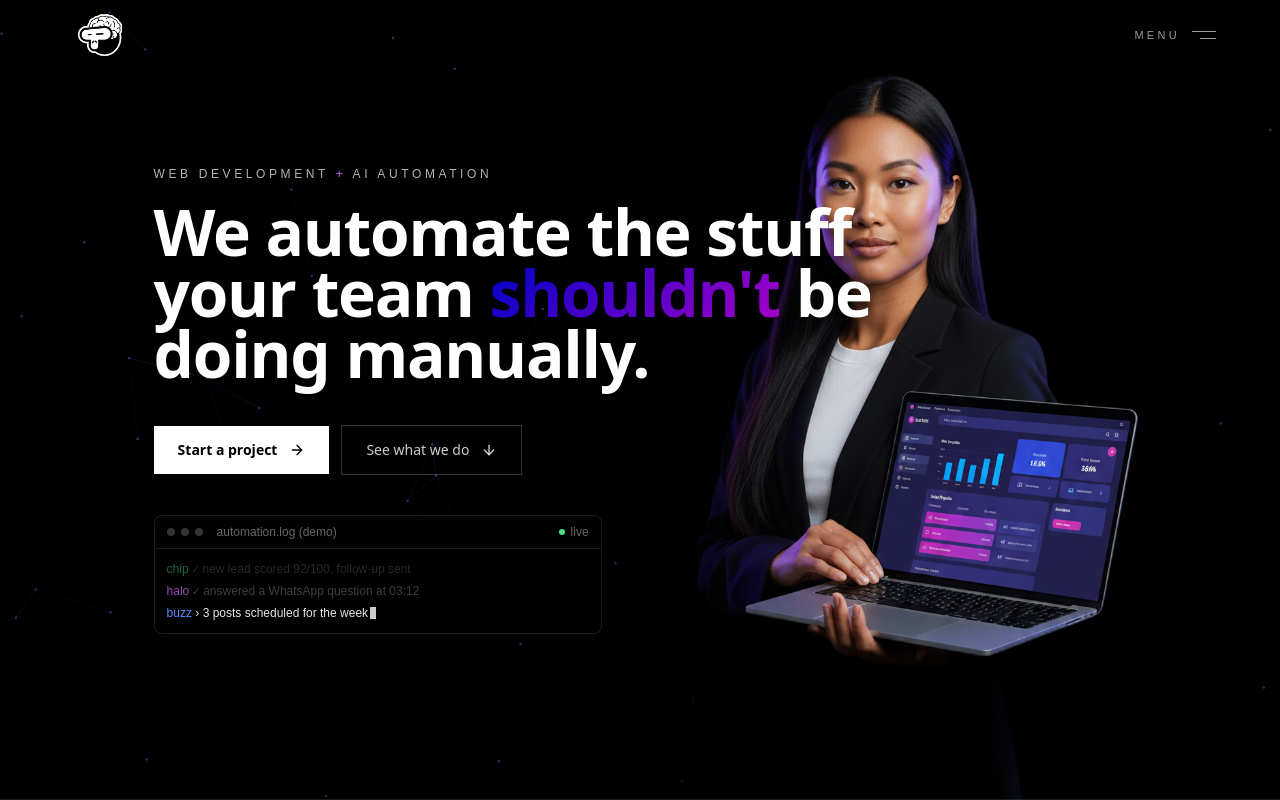
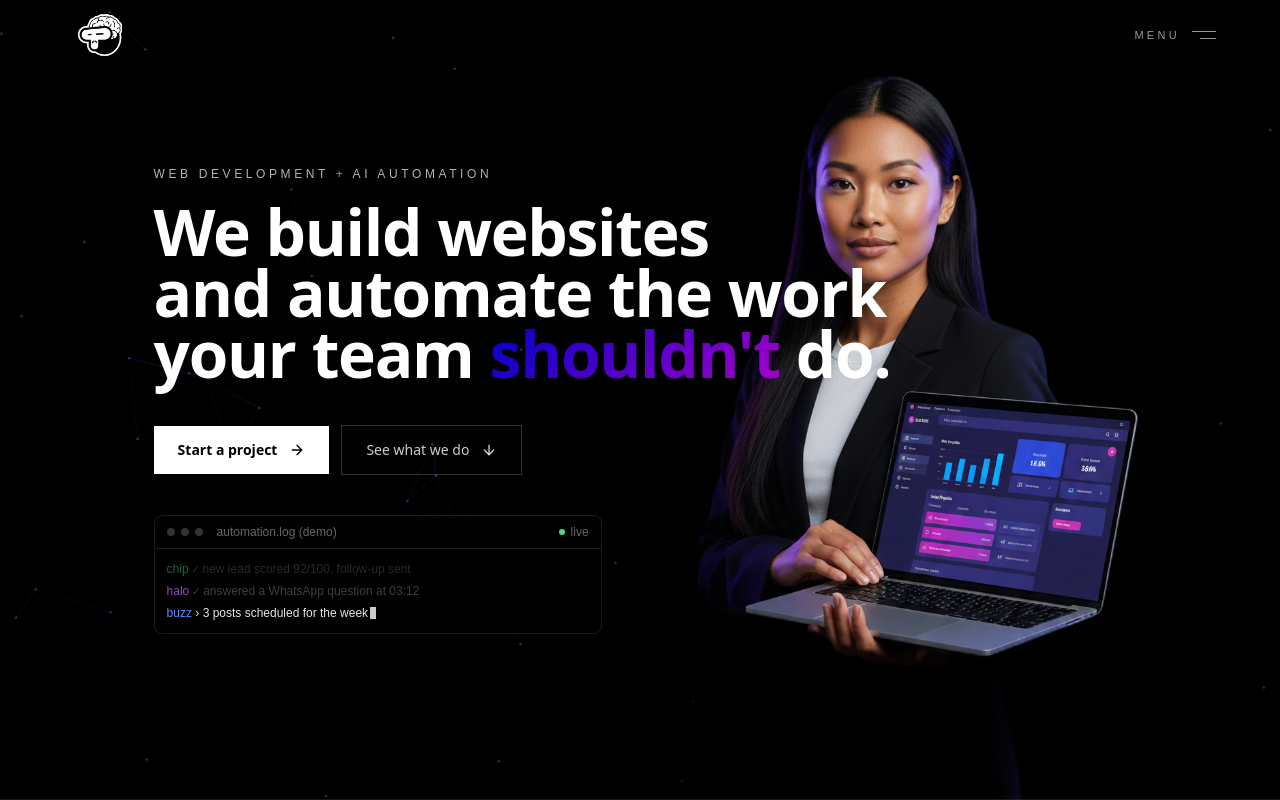
Before and after one commit to sohankulasekara-maker/neuromonkey-website, a Next.js app: page / in a window 1280 px wide. Shown: the top 800 px of the page. Built offline with nearby package versions, Linux system fonts and the light colour scheme; a web font is replaced by a local one.

Commit message:
feat: hero headline names websites and automation

```diff
--- a/components/Hero.tsx
+++ b/components/Hero.tsx
@@ -13,10 +13,13 @@ import Magnetic from "./Magnetic";
  */
 
 /** Each line: its words, which word is highlighted, and where it exits to. */
+/* 23 Nov 2026: the headline names both halves of the business, websites and
+   automation. It read "We automate the stuff your team shouldn't be doing
+   manually." */
 const LINES = [
-  { words: ["We", "automate", "the", "stuff"], exitX: -260 },
-  { words: ["your", "team", "shouldn't", "be"], highlight: "shouldn't", exitX: 260 },
-  { words: ["doing", "manually."], exitX: -180 },
+  { words: ["We", "build", "websites"], exitX: -260 },
+  { words: ["and", "automate", "the", "work"], exitX: 260 },
+  { words: ["your", "team", "shouldn't", "do."], highlight: "shouldn't", exitX: -180 },
 ];
 
 /** A fixed tilt per word, so the drop looks hand-thrown but never changes between renders. */
```
